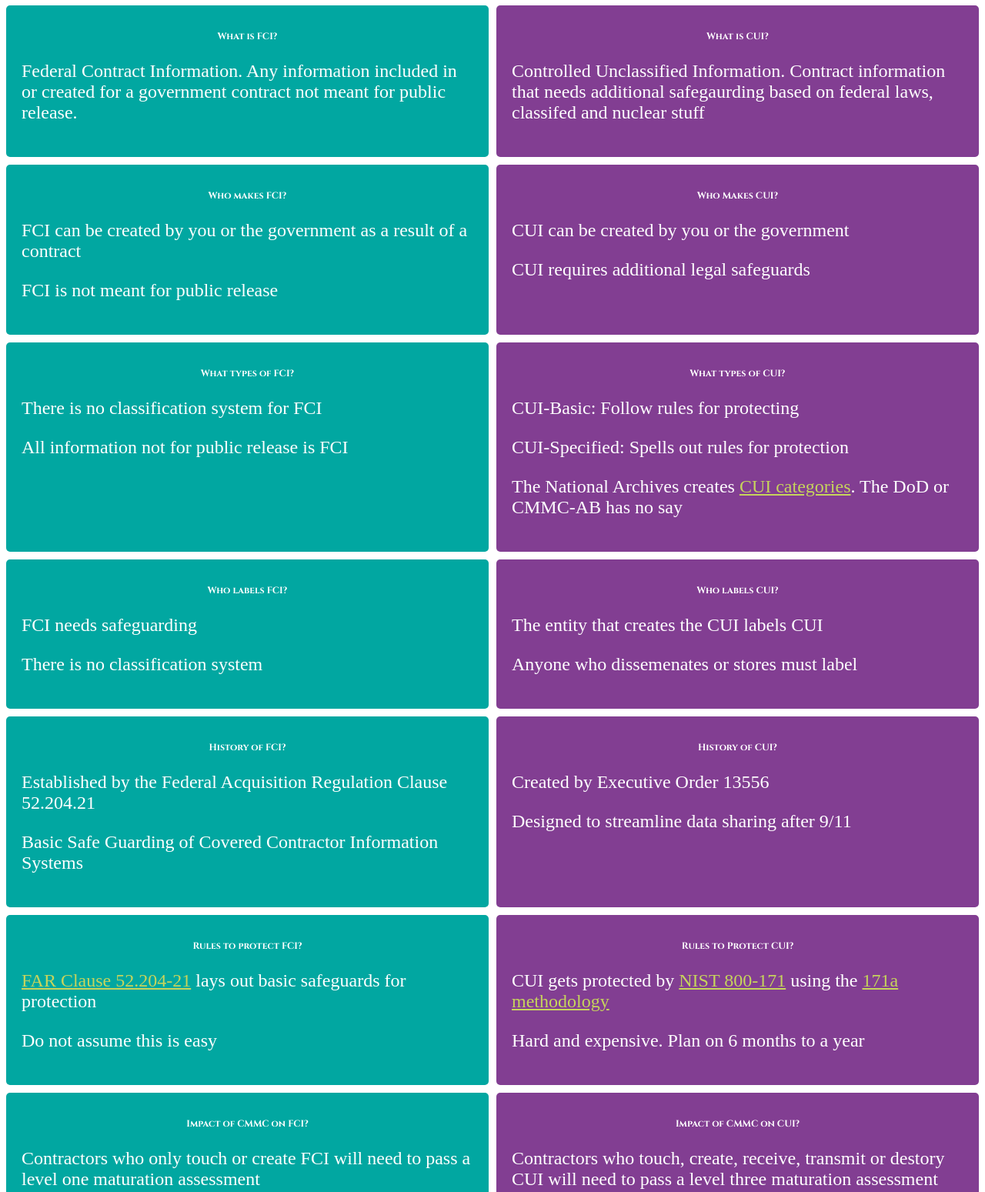
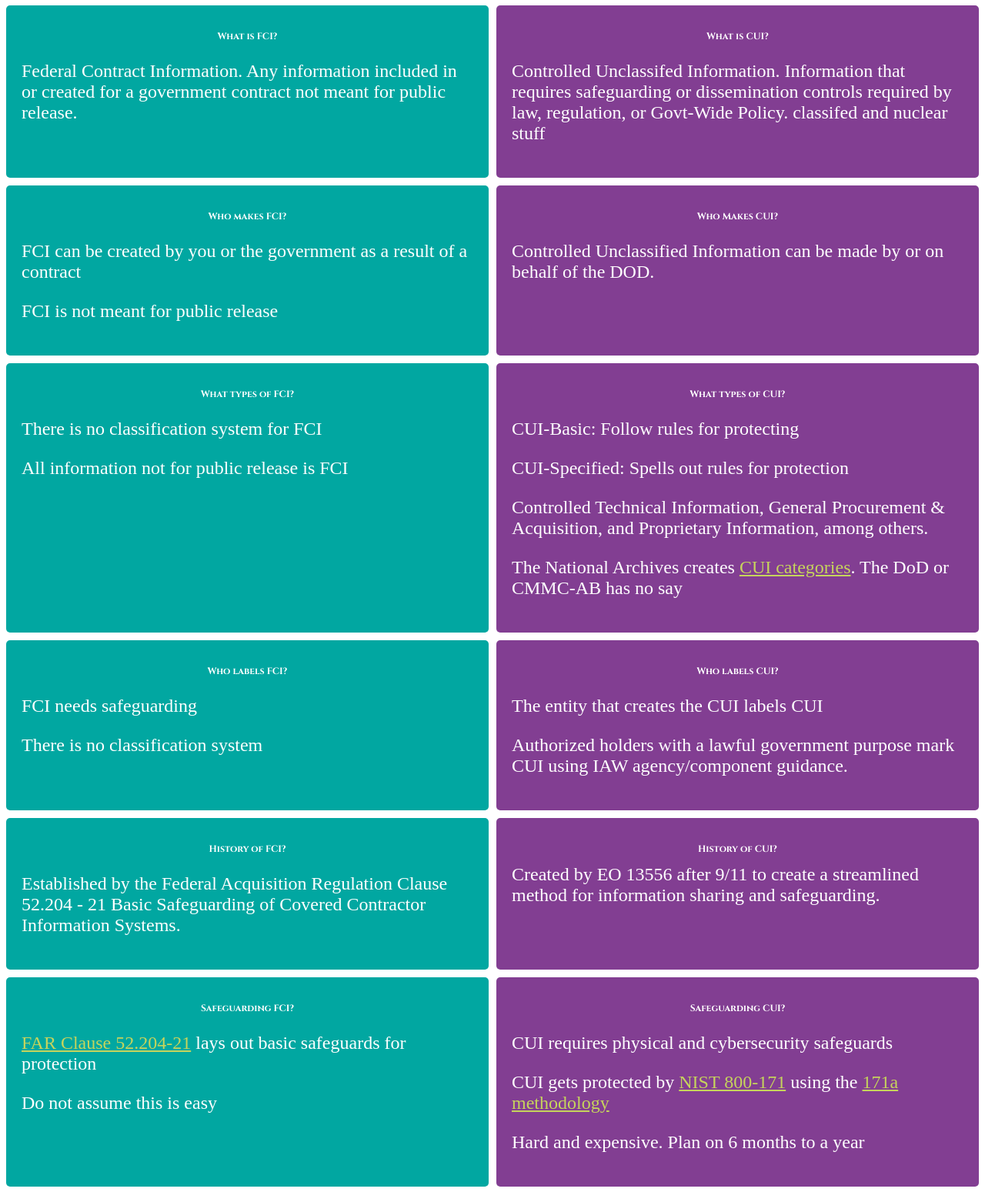
Before and after one commit to jgmac1106/protectcontractdata, a plain HTML site: page index.html in a window 1280 px wide. Shown: the part 1845-3394 px from the top of the page at 77% size. Drawn offline with nearby package versions, Linux system fonts and the light colour scheme.

Commit message:
added edits from the Office of the Under Secretary of Defense for Acquisition & Sustainment

```diff
--- a/index.html
+++ b/index.html
@@ -52,7 +52,11 @@
     </p>
     </div>
   <div class="box2 d"><h3>What is CUI?</h3>
-    <p>Controlled Unclassified Information. Contract information that needs additional safegaurding based on federal laws, classifed and nuclear stuff
+    <p>Controlled Unclassifed Information. Information that requires
+safeguarding or dissemination
+controls required by law,
+regulation, or Govt-Wide
+Policy. classifed and nuclear stuff
     </p>
   </div>
   <div class="box e"><h3>Who makes FCI?</h3>
@@ -63,8 +67,9 @@
     <h3>
       Who Makes CUI?
     </h3>
-    <p>CUI can be created by you or the government</p>
-    <p>CUI requires additional legal safeguards</p>
+    <p>Controlled Unclassified Information can be made
+by or on behalf of the DOD.</p>
+
   </div>
   <div class="box g">
     <h3>What types of FCI?</h3>
@@ -75,6 +80,11 @@
     <h3>What types of CUI?</h3>
     <p>CUI-Basic: Follow rules for protecting</p>
     <p>CUI-Specified: Spells out rules for protection</p>
+    <p>Controlled Technical
+Information, General
+Procurement & Acquisition,
+and Proprietary Information,
+    among others.</p>
     <p>The National Archives creates <a href="https://www.archives.gov/cui">CUI categories</a>. The DoD or CMMC-AB has no say</p>
 </div>
   <div class="box i">
@@ -85,28 +95,42 @@
   <div class="box2 j">
     <h3>Who labels CUI?</h3>
     <p>The entity that creates the CUI labels CUI</p>
-    <p>Anyone who dissemenates or stores must label</p>
+    <p>
+      Authorized holders with a lawful government purpose
+mark CUI using IAW agency/component guidance.
+    </p>
 </div>
    <div class="box k">
     <h3>History of  FCI?</h3>
-    <p>Established by the Federal Acquisition Regulation Clause 52.204.21</p>
-    <p>Basic Safe Guarding of Covered Contractor Information Systems</p>
+    <p>Established by the Federal Acquisition Regulation Clause 52.204 - 21 Basic Safeguarding of Covered Contractor Information Systems.
+</p>
 </div>
   <div class="box2 l">
     <h3>History of CUI?</h3>
-    <p>Created by Executive Order 13556</p>
-    <p>Designed to streamline data sharing after 9/11</p>
+    Created by EO 13556 after 9/11 to create a streamlined method for information sharing and safeguarding.
 </div>
 <div class="box m">
-    <h3>Rules to protect FCI?</h3>
+    <h3>Safeguarding FCI?</h3>
   <p><a href="https://www.acquisition.gov/far/52.204-21-0">FAR Clause 52.204-21</a> lays out basic safeguards for protection</p>
     <p>Do not assume this is easy</p>
 </div>
   <div class="box2 n">
-    <h3>Rules to Protect CUI?</h3>
-    <p></p>
+    <h3>Safeguarding CUI?</h3>
+    <p>CUI requires physical and cybersecurity safeguards</p>
     <p>CUI gets protected by <a href="https://nvlpubs.nist.gov/nistpubs/SpecialPublications/NIST.SP.800-171r2.pdf">NIST 800-171</a> using the <a href="https://nvlpubs.nist.gov/nistpubs/SpecialPublications/NIST.SP.800-171a.pdf">171a methodology</a></p>
     <p>Hard and expensive. Plan on 6 months to a year</p>
+</div>
+  <div class="box o">
+    <h3>Is my IP FCI?</h3>
+  <p>No. It is not FCI.
+</p>
+    <p>Only the Government can create FCI.</p>
+</div>
+  <div class="box2 n">
+    <h3>Is my IP CUI?</h3>
+     <p>Yes, unless mutually agreed between IP owner and Gov’t Contracting Agency.
+</p>
+
 </div>
 <div class="box o">
     <h3>Impact of CMMC on FCI?</h3>
@@ -122,6 +146,10 @@
     <footer>
       <div class="logowrapper"><p>Published <time class="dt-published" datetime="2021-01-2 11:14:00">23<sup>rd</sup>January 2021</time>by <span class="p-author">jgmac1106</span> under a
         <a rel="license" href="http://creativecommons.org/licenses/by-sa/4.0/"><img alt="Creative Commons License" style="border-width:0" src="https://i.creativecommons.org/l/by-sa/4.0/88x31.png" /></a><br />This work is licensed under a <a rel="license" href="http://creativecommons.org/licenses/by-sa/4.0/">Creative Commons Attribution-ShareAlike 4.0 International License</a>.</p>
+       <p>
+          This information has been vetted and approved by <a href="https://www.acq.osd.mil/cmmc/index.html">Office of the Under Secretary of Defense for
+Acquisition & Sustainment </a>
+        </p>
       </div>
     </footer>
   </div>
@@ -192,8 +220,9 @@
 </div>
     </div>
  <footer>
-      <div class="logowrapper"><p>Published <time class="dt-published" datetime="2021-01-2 11:14:00">23<sup>rd</sup>January 2021</time>by<span class="p-author">jgmac1106</span> a remix from CooeyNation shared under a
+      <div class="logowrapper"><p>Published <time class="dt-published" datetime="2021-01-23 11:14:00">23<sup>rd</sup> January 2021</time>by<span class="p-author">jgmac1106</span> a remix from CooeyNation shared under a
         <a rel="license" href="http://creativecommons.org/licenses/by-sa/4.0/"><img alt="Creative Commons License" style="border-width:0" src="https://i.creativecommons.org/l/by-sa/4.0/88x31.png" /></a><br />This work is licensed under a <a rel="license" href="http://creativecommons.org/licenses/by-sa/4.0/">Creative Commons Attribution-ShareAlike 4.0 International License</a>.</p>
+
       </div>
     </footer>
   </div>
```
